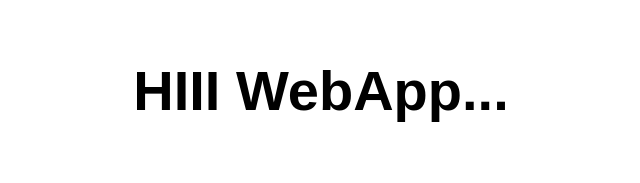
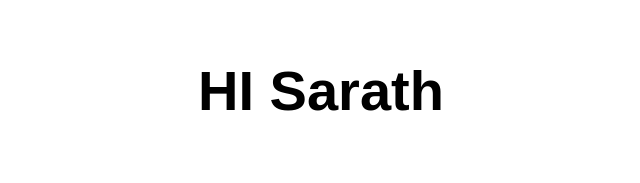
Before and after one commit to NARENDRAELURI/test1, a website: page src/index.html in a window 1280 px wide. Shown: the whole page, without its empty margins (319-959 px from the left). Drawn offline with Linux system fonts and the light colour scheme.

Commit message:
version3

```diff
--- a/src/index.html
+++ b/src/index.html
@@ -10,7 +10,7 @@
 
 <body>
   <main>
-    <h1>HIII WebApp...</h1>
+    <h1> HI Sarath </h1>
   </main>
 </body>
 
```
